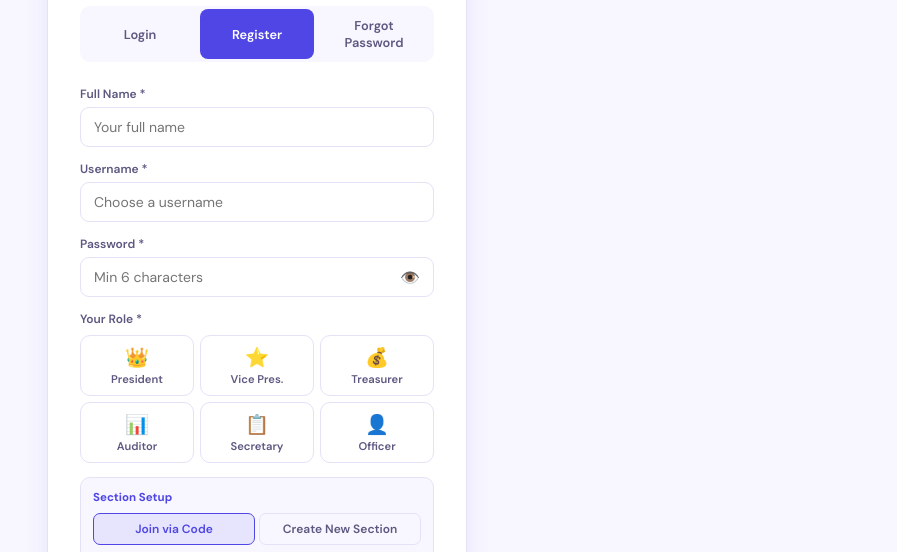
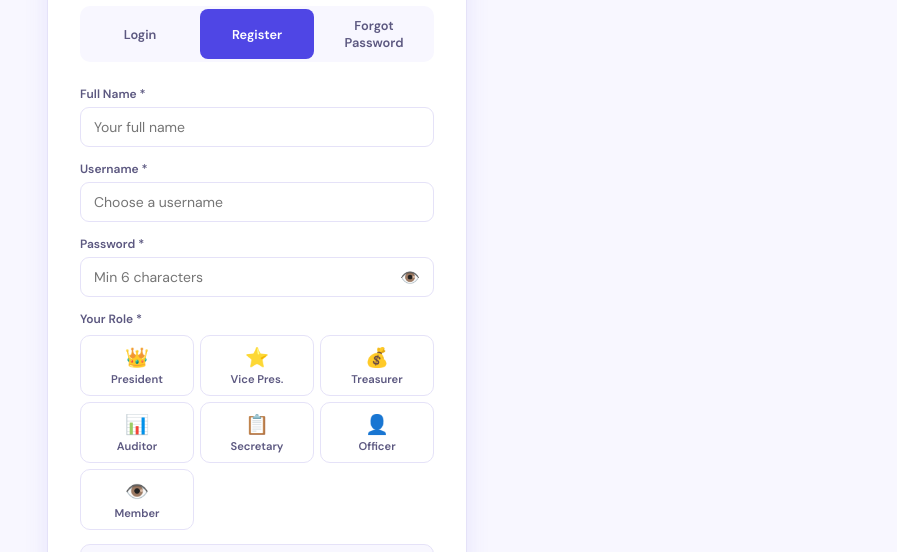
Before and after one commit to Emac56/BSIT-Classtrack, a website: page frontend/login.html in a window 1280 px wide. Both pictures are taken after a click on the button "Register". Shown: the part 191-743 px from the top of the page, without its empty margins (383-1280 px from the left). Drawn offline with Linux system fonts and the light colour scheme.

Commit message:
Add Member role button to login page

```diff
--- a/frontend/login.html
+++ b/frontend/login.html
@@ -113,6 +113,7 @@ body{font-family:'DM Sans',sans-serif;min-height:100vh;background:var(--surface2
       <button class="role-btn" data-role="auditor" onclick="selectRole(this)"><span class="role-emoji">📊</span>Auditor</button>
       <button class="role-btn" data-role="secretary" onclick="selectRole(this)"><span class="role-emoji">📋</span>Secretary</button>
       <button class="role-btn" data-role="officer" onclick="selectRole(this)"><span class="role-emoji">👤</span>Officer</button>
+      <button class="role-btn" data-role="member" onclick="selectRole(this)"><span class="role-emoji">👁️</span>Member</button>
     </div>
     <div class="mode-box" id="sectionModeBox">
       <div class="mode-box-title">Section Setup</div>
```
